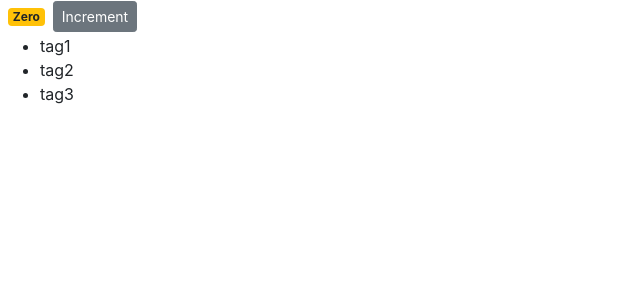
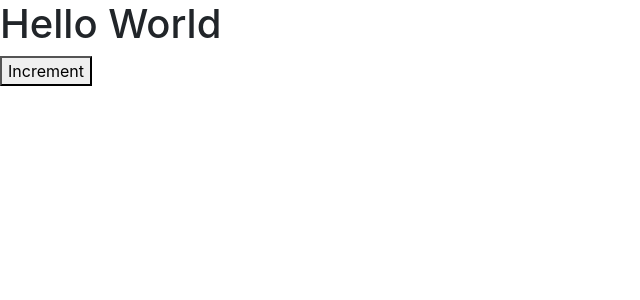
Before and after one commit to GGSMNandathilaka/counter-app, a React (Create React App) app: page / in a window 1280 px wide. Shown: the top 300 px of the page, without its empty margins (0-640 px from the left). Built offline with nearby package versions, Linux system fonts and the light colour scheme.

Commit message:
specifying children

```diff
--- a/src/components/counter.jsx
+++ b/src/components/counter.jsx
@@ -1,60 +1,13 @@
 import React, { Component } from "react";
 
 class Counter extends Component {
-  state = {
-    count: 0,
-    tags: ["tag1", "tag2", "tag3"]
-  };
-
-  // constructor() {
-  //   super();
-  //   this.handleIncrement = this.handleIncrement.bind(this);
-  // }
-
-  renderTags() {
-    if (this.state.tags.length === 0) return <p>There are no tags!</p>;
-
-    return (
-      <ul>
-        {this.state.tags.map(tag => (
-          <li key={tag}>{tag}</li>
-        ))}
-      </ul>
-    );
-  }
-
-  handleIncrement = product => {
-    console.log(product);
-    this.setState({ count: this.state.count + 1 });
-  };
-
   render() {
     return (
       <React.Fragment>
-        <span className={this.getBadgeClasses()}>{this.formatCount()}</span>
-        <button
-          onClick={() => this.handleIncrement({ id: 1 })}
-          className="btn btn-secondary btn-sm"
-        >
-          Increment
-        </button>
-        <div>
-          {this.state.tags.length === 0 && "Please add a tag!"}
-          {this.renderTags()}
-        </div>
+        <h1>Hello World</h1>
+        <button>Increment</button>
       </React.Fragment>
     );
-  }
-
-  getBadgeClasses() {
-    let classes = "badge m-2 badge-";
-    classes += this.state.count === 0 ? "warning" : "primary";
-    return classes;
-  }
-
-  formatCount() {
-    const { count } = this.state;
-    return count === 0 ? "Zero" : count;
   }
 }
 
```
